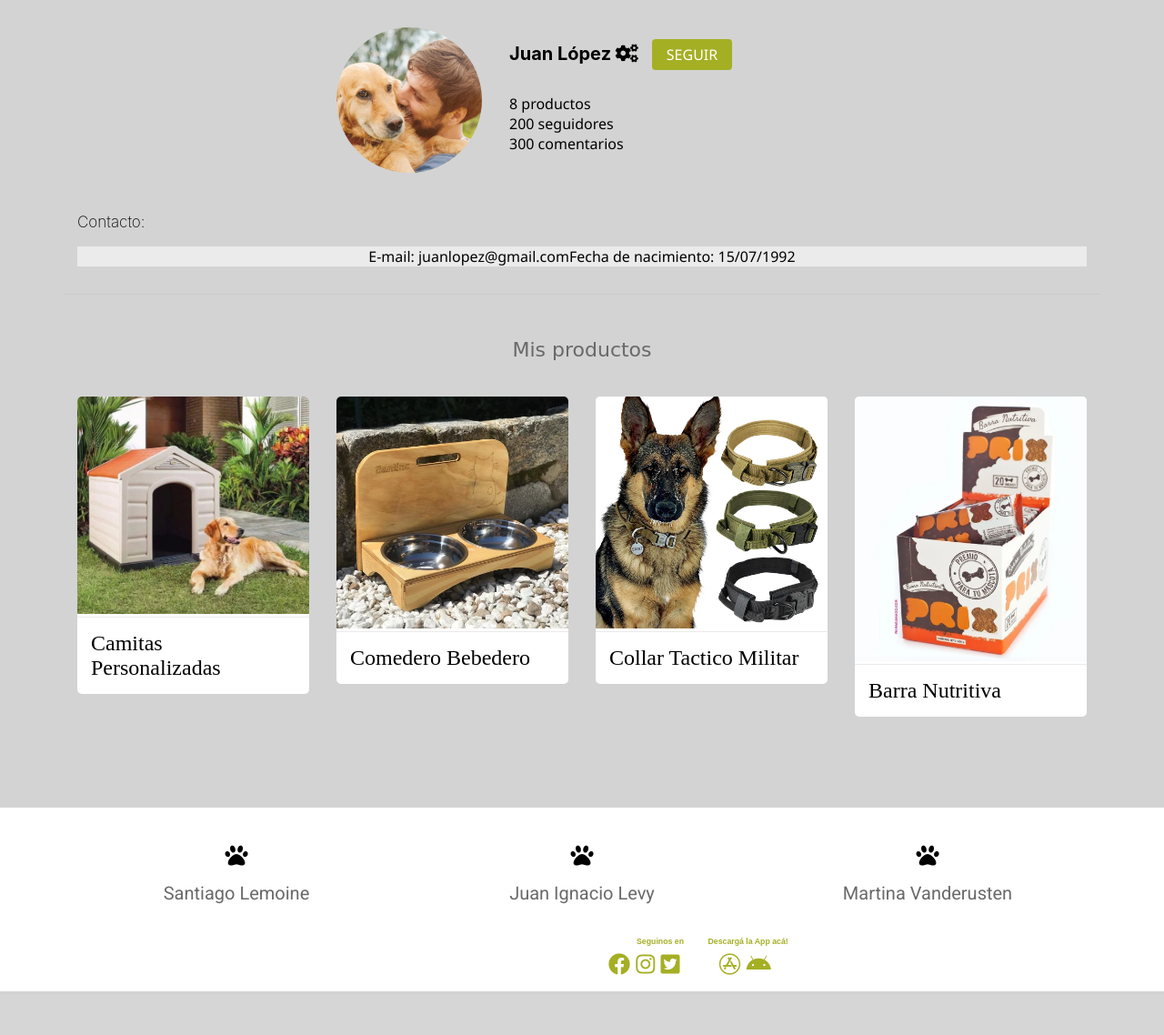
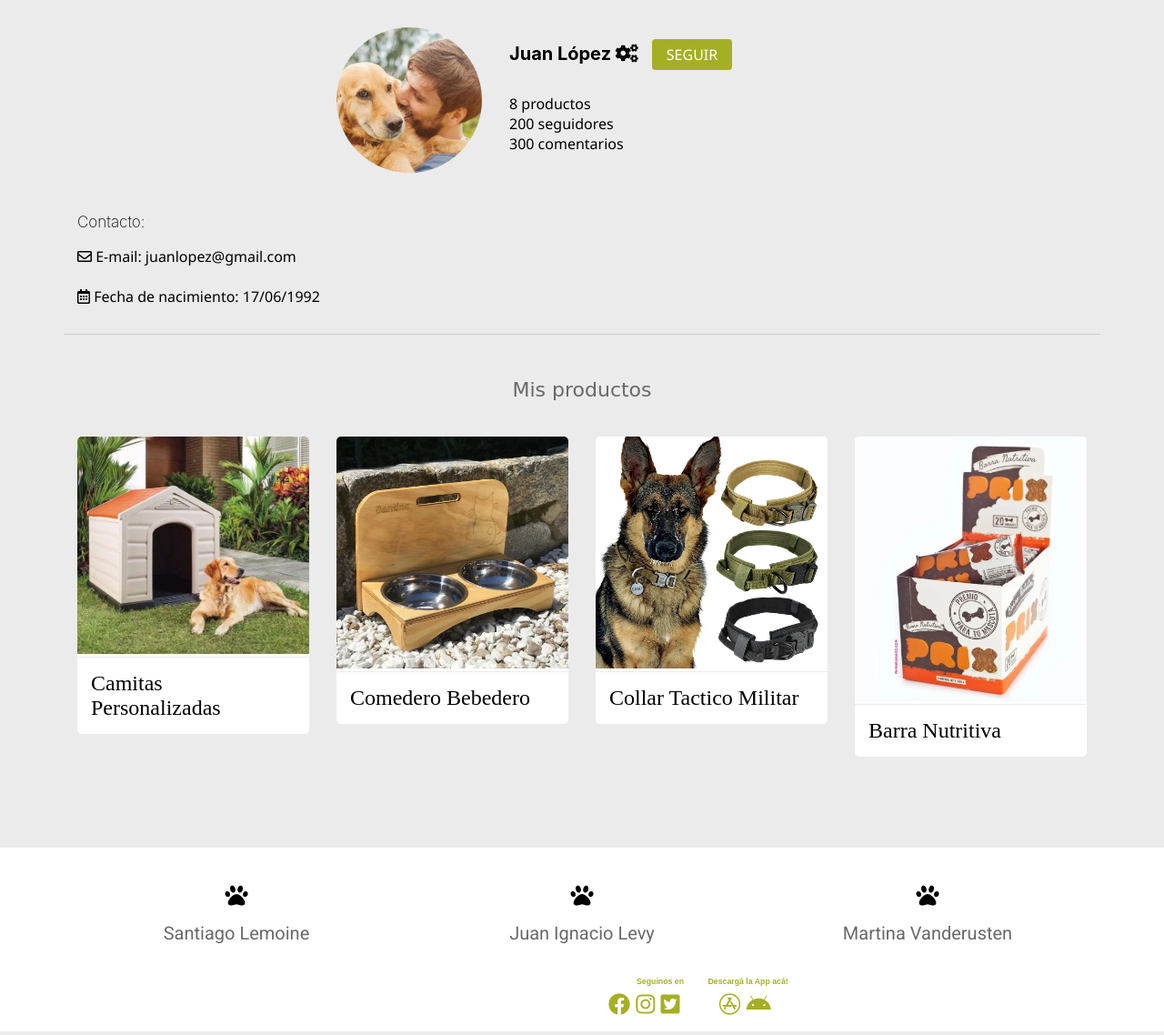
Before and after one commit to nacholevy99/TPProgramacion2021, a Node server app: page /users/profile in a window 1280 px wide. Shown: the part 182-1320 px from the top of the page at 91% size. Before the commit the page ends 1272 px from the top, so only its background shows below. Run offline with Node 20, Linux system fonts and the light colour scheme; some libraries are stand-ins or nearby versions.

Commit message:
arreglos en profile y css de form

```diff
--- a/ProyectoMascotas/public/stylesheets/form.css
+++ b/ProyectoMascotas/public/stylesheets/form.css
@@ -2,10 +2,9 @@
     box-sizing: border-box;
   }
 
-  body{
-    background-color: lightgrey;
+
     /* padding-bottom: 205px; */
-  }
+
   #titulo{
     color: #a5af24;
     display: flex;
--- a/ProyectoMascotas/views/profile.ejs
+++ b/ProyectoMascotas/views/profile.ejs
@@ -40,29 +40,15 @@
 			<br>
 			<h3 class="tit-datos"> Contacto:</h3>
 
-			<div class="flex-container">
 				<div class="uk-inline">
-					<span class="uk-icon" uk-icon="icon: mail; ratio: 1.5"></span>
+					<i class="far fa-envelope"></i>
 					<label id="datos" for="">E-mail: juanlopez@gmail.com </label>
 			</div>
-			<ul>
-				<li class="li">
-
-				</li>
-			</ul>
 				<br>
 				<div class="uk-inline">
-					<span class="uk-icon" uk-icon="icon: calendar; ratio: 1.5"></span>
-					<label id="datos" for="">Fecha de nacimiento: 15/07/1992</label>
+					<i class="far fa-calendar-alt"></i>
+					<label id="datos" for="">Fecha de nacimiento: 17/06/1992</label>
 			</div>
-				<ul>
-					<li class="li">
-
-					</li>
-				</ul>
-			</div>
-		</div>
-
 
 
 	</section>
```
